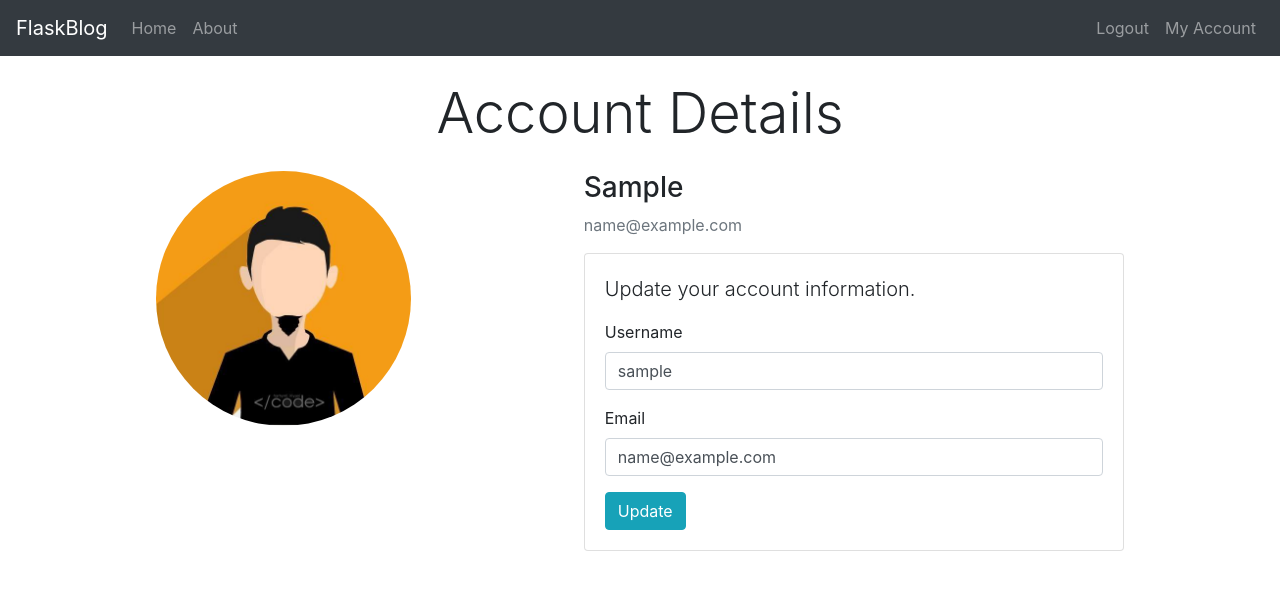
After one commit to shashanksmaty/flaskblogapp, a Flask app: page /account in a window 1280 px wide. The commit adds this page. Shown: the top 590 px of the page. Run offline with Flask 2, Linux system fonts and the light colour scheme; the visitor is signed in with stand-in values (Sample User, id 1); data comes from the database, SQL or seed files in the repository; some libraries are stand-ins or nearby versions.

Commit message:
user account details update

```diff
--- a/app/templates/base.html
+++ b/app/templates/base.html
@@ -28,6 +28,9 @@
       {% if current_user.is_authenticated %}
       <li class="nav-item">
         <a href="{{url_for('users.logout')}}" class="nav-link">Logout</a>
+      </li>
+      <li class="nav-item">
+        <a href="{{url_for('users.account')}}" class="nav-link">My Account</a>
       </li>
       {% else %}
       <li class="nav-item">
--- a/app/users/forms.py
+++ b/app/users/forms.py
@@ -1,4 +1,5 @@
 from flask_wtf import FlaskForm
+from flask_login import current_user
 from wtforms import StringField, PasswordField, SubmitField, BooleanField
 from wtforms.validators import DataRequired, Email, EqualTo, Length, ValidationError
 from app.models import User
@@ -23,3 +24,18 @@ class RegisterForm(FlaskForm):
     def validate_username(self, username):
         if User.query.filter_by(username=username.data).first():
             raise ValidationError('Username is taken.')
+
+class UpdateForm(FlaskForm):
+    email = StringField('Email', validators=[DataRequired(), Email()])
+    username = StringField('Username', validators=[DataRequired(), Length(min=2, max=20)])
+    submit = SubmitField('Update')
+
+    def validate_email(self, email):
+        if email.data != current_user.email:
+            if User.query.filter_by(email=email.data).first():
+                raise ValidationError('This email is already in use.')
+
+    def validate_username(self, username):
+        if username.data != current_user.username:
+            if User.query.filter_by(username=username.data).first():
+                raise ValidationError('Username is not available.')
--- /dev/null
+++ b/app/users/templates/users/account.html
@@ -0,0 +1,55 @@
+{% extends 'base.html' %}
+
+{% block content %}
+<div class="col-md-12">
+  <h2 class="display-4 text-center">Account Details</h2>
+  <div class="row mt-4 justify-content-around">
+    <div class="col-md-3">
+      <div class="text-center">
+        <img src="{{image_file}}" alt="" class="rounded-circle img-fluid">
+      </div>
+    </div>
+    <div class="col-md-6">
+      <h3 class="text-capitalize">{{current_user.username}}</h3>
+      <p class="text-muted">{{current_user.email}}</p>
+      <div class="card">
+        <div class="card-body">
+          <p class="lead">Update your account information.</p>
+          <form method="POST">
+            {{form.hidden_tag()}}
+            <div class="form-group">
+              {{form.username.label}}
+              {% if form.username.errors %}
+              {{form.username(class='form-control is-invalid', required=False)}}
+              <div class="invalid-feedback">
+                {% for error in form.username.errors %}
+                <span>{{error}}</span>
+                {% endfor %}
+              </div>
+              {% else %}
+              {{form.username(class='form-control', required=False)}}
+              {% endif %}
+            </div>
+            <div class="form-group">
+              {{form.email.label}}
+              {% if form.email.errors %}
+              {{form.email(class='form-control is-invalid', required=False)}}
+              <div class="invalid-feedback">
+                {% for error in form.email.errors %}
+                <span>{{error}}</span>
+                {% endfor %}
+              </div>
+              {% else %}
+              {{form.email(class='form-control', required=True)}}
+              {% endif %}
+            </div>
+            <div>
+              {{form.submit(class='btn btn-info')}}
+            </div>
+          </form>
+        </div>
+      </div>
+    </div>
+  </div>
+</div>
+{% endblock %}
--- a/app/users/views.py
+++ b/app/users/views.py
@@ -1,7 +1,7 @@
 from flask import Blueprint, render_template, redirect, url_for, flash, request
 from app import db
 from app.models import User
-from app.users.forms import LoginForm, RegisterForm
+from app.users.forms import LoginForm, RegisterForm, UpdateForm
 from flask_login import login_user, login_required, logout_user, current_user
 
 users_blueprint = Blueprint('users', __name__, template_folder='templates/users')
@@ -54,3 +54,20 @@ def register():
         return redirect(url_for('users.login'))
 
     return render_template('register.html', form=form, title='Register')
+
+@users_blueprint.route('/account', methods=['GET', 'POST'])
+@login_required
+def account():
+    form = UpdateForm()
+
+    if form.validate_on_submit():
+        current_user.username = form.username.data
+        current_user.email = form.email.data
+        db.session.commit()
+        flash("Account detail updated.", "success")
+        return redirect(url_for('users.account'))
+    elif request.method == 'GET':
+        form.username.data = current_user.username
+        form.email.data = current_user.email
+    image_file = url_for('static', filename='img/' + current_user.image_file)
+    return render_template('account.html', title='Account', image_file=image_file, form=form)
```
Also changed, not shown: app/static/css/main.css (added), app/static/img/default.jpg (added).
